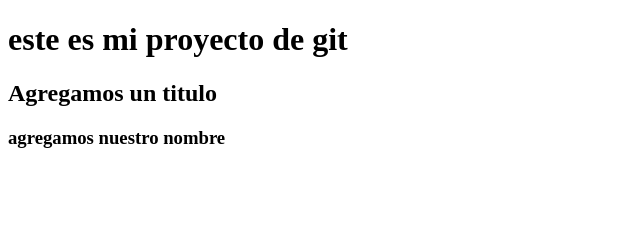
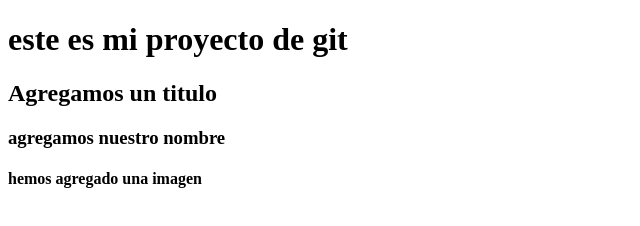
Before and after one commit to Compartir54/tarea_de_git, a plain HTML site: page index.html in a window 1280 px wide. Shown: the whole page, without its empty margins (0-640 px from the left). Drawn offline with Linux system fonts and the light colour scheme.

```diff
--- a/index.html
+++ b/index.html
@@ -10,5 +10,6 @@
     <h1>este es mi proyecto de git</h1>
     <h2>Agregamos un titulo</h2>
     <h3>agregamos nuestro nombre</h3>
+    <h4>hemos agregado una imagen</h4>
 </body>
 </html>
```
